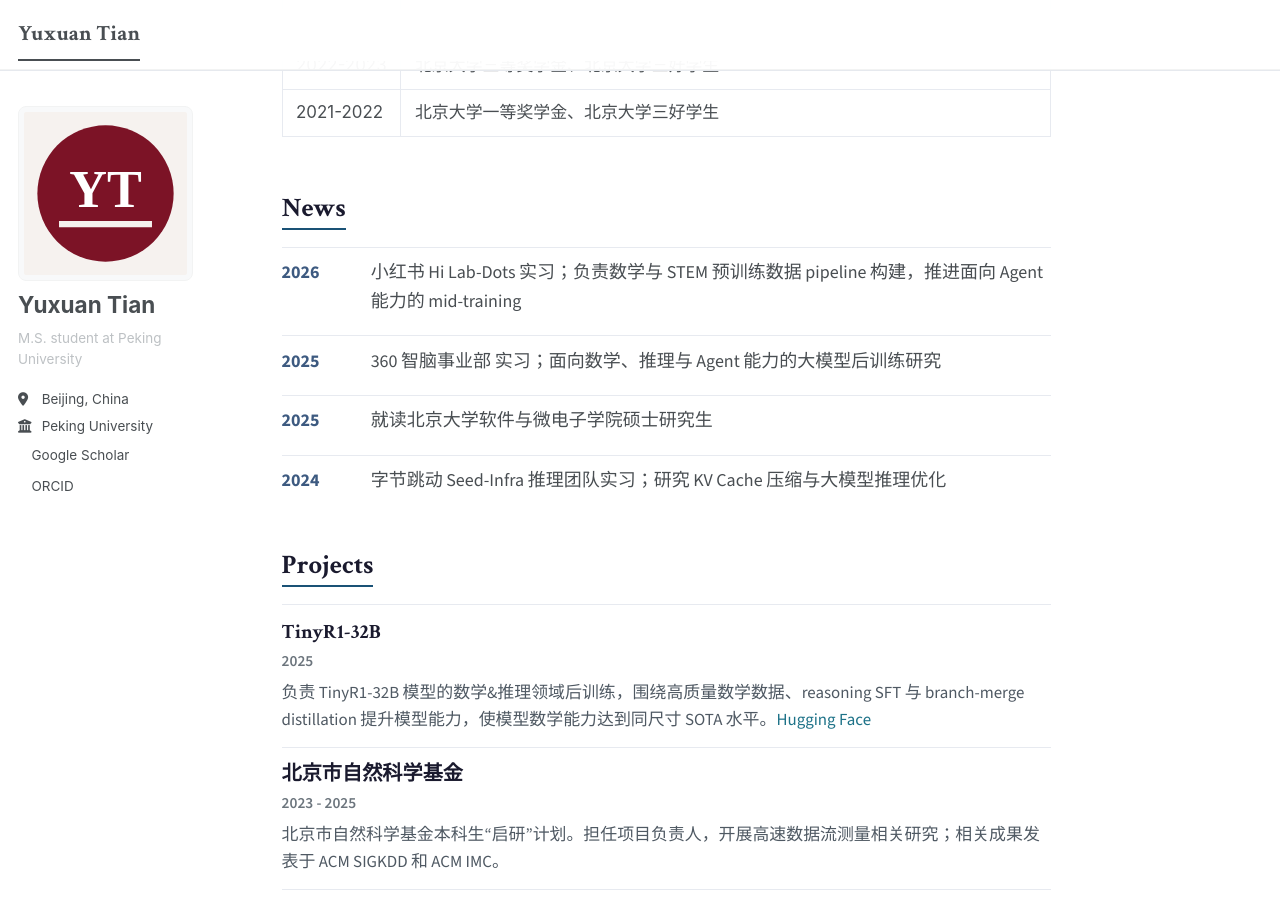
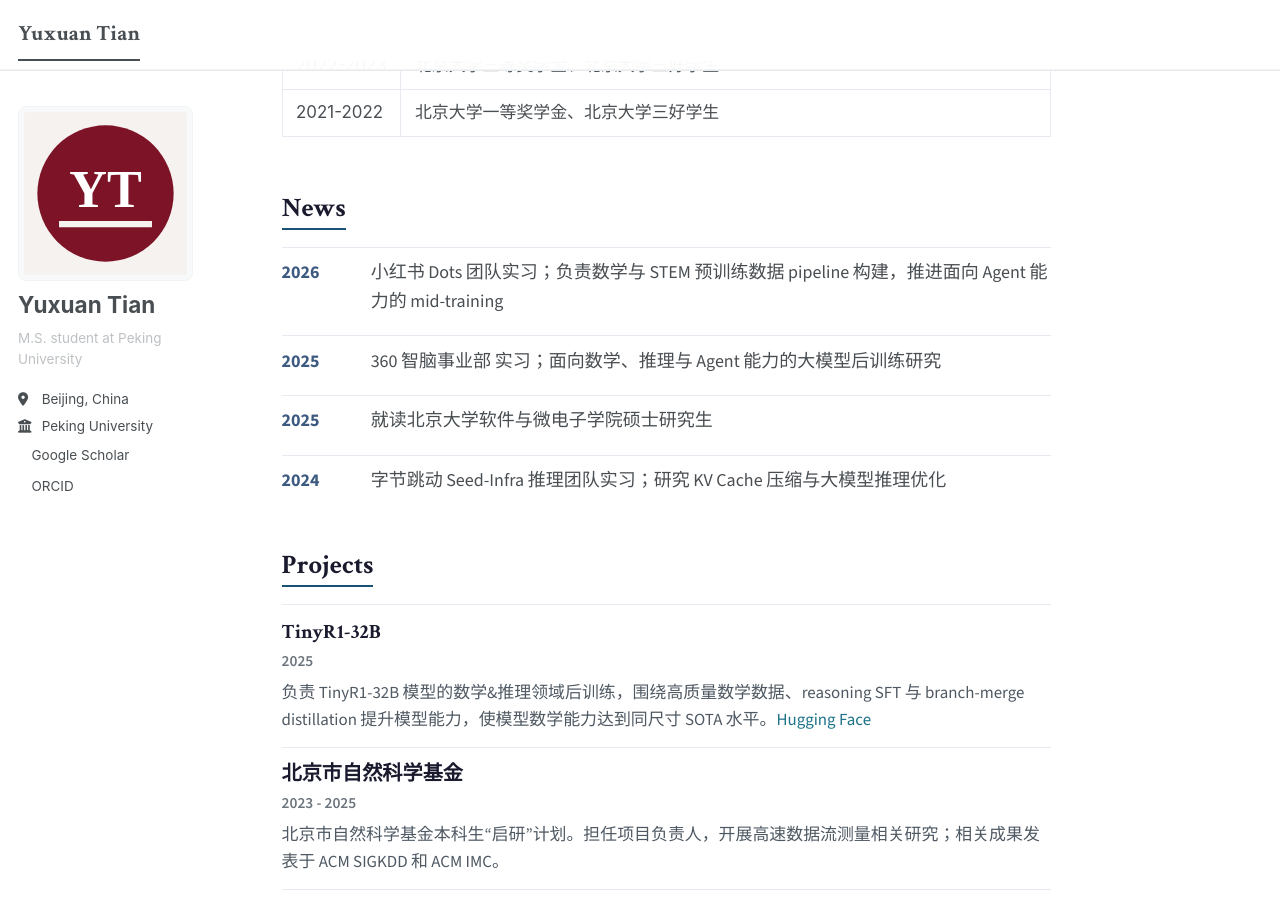
Before and after one commit to meowameowameow/meowameowameow.github.io, a Jekyll site: the page built from _pages/about.md, in a window 1280 px wide and 900 px high, scrolled down 1049 px. Built offline with Jekyll 4.4.1, drawn with Linux system fonts in a browser that asks for light colours; a style sheet for code colours, icons or effects is not loaded.

Commit message:
更新小红书 Dots 团队实习名称

```diff
--- a/_pages/about.md
+++ b/_pages/about.md
@@ -61,7 +61,7 @@ hide_title: true
 ## News
 
 <ul class="news-list">
-  <li><span class="news-year">2026</span><span>小红书 Hi Lab-Dots 实习；负责数学与 STEM 预训练数据 pipeline 构建，推进面向 Agent 能力的 mid-training</span></li>
+  <li><span class="news-year">2026</span><span>小红书 Dots 团队实习；负责数学与 STEM 预训练数据 pipeline 构建，推进面向 Agent 能力的 mid-training</span></li>
   <li><span class="news-year">2025</span><span>360 智脑事业部 实习；面向数学、推理与 Agent 能力的大模型后训练研究</span></li>
   <li><span class="news-year">2025</span><span>就读北京大学软件与微电子学院硕士研究生</span></li>
   <li><span class="news-year">2024</span><span>字节跳动 Seed-Infra 推理团队实习；研究 KV Cache 压缩与大模型推理优化</span></li>
```
